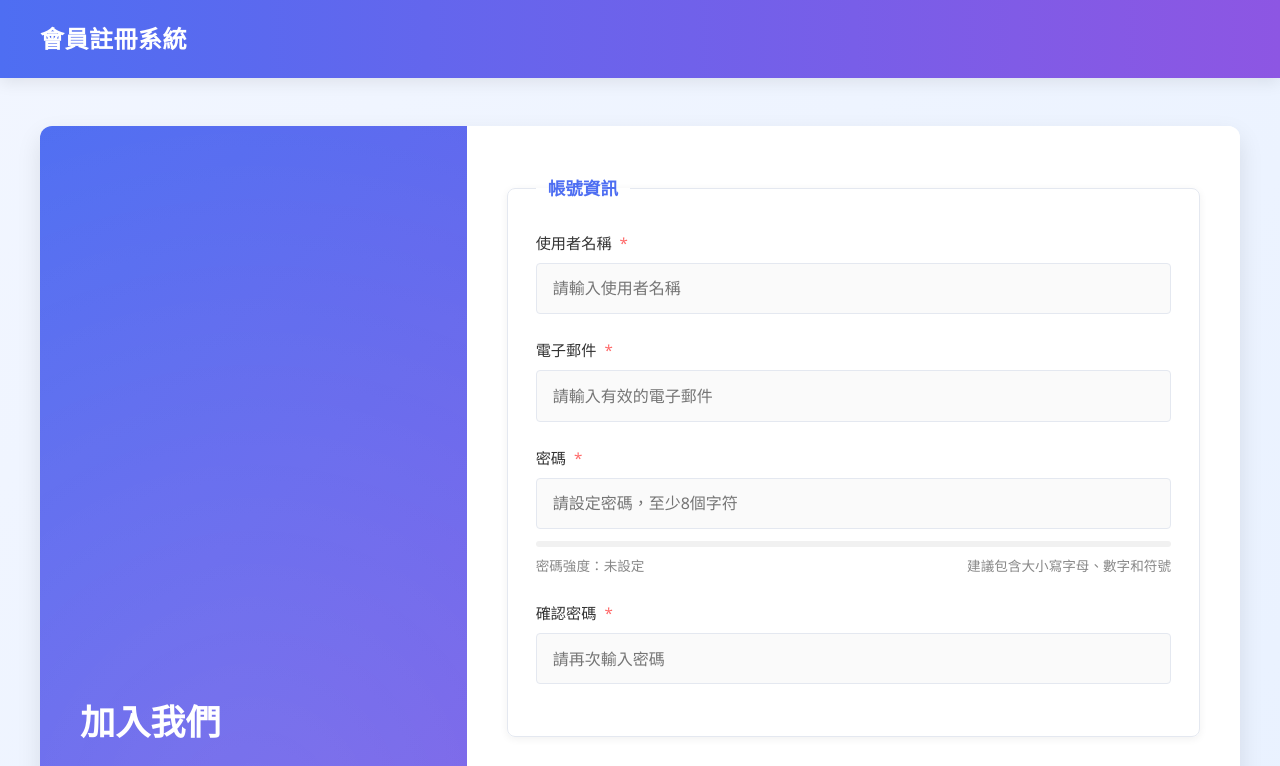
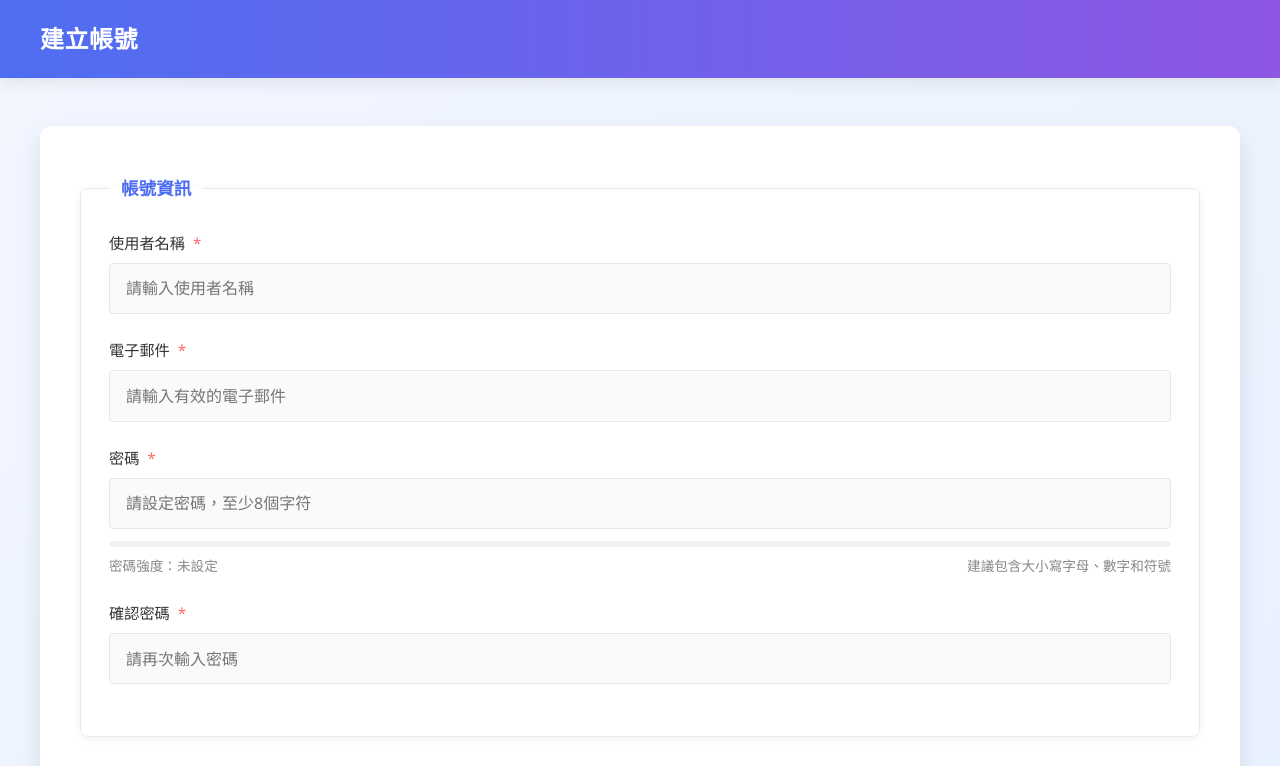
Before and after one commit to Archatom/Archatom.github.io, a plain HTML site: page index.html in a window 1280 px wide. Shown: the top 766 px of the page. Drawn offline with Linux system fonts and the light colour scheme.

Commit message:
change tilte

```diff
--- a/index.html
+++ b/index.html
@@ -11,16 +11,16 @@
 
 <body>
     <nav>
-        <h1>會員註冊系統</h1>
+        <h1>建立帳號</h1>
     </nav>
 
     <main>
         <div class="form-container">
-            <section class="info-section">
+            <!-- <section class="info-section">
                 <h2>加入我們</h2>
                 <p>歡迎註冊成為我們的會員！完成註冊後，您將獲得專屬優惠和個性化服務體驗。</p>
                 <p>我們致力於為您提供安全、便捷的使用環境，所有個人資料都將受到嚴格保密。</p>
-            </section>
+            </section> -->
 
             <section class="form-section">
                 <form id="registrationForm" novalidate>
@@ -117,10 +117,10 @@
             </section>
         </div>
     </main>
-
+    <!--
     <footer>
         <p>© 2025 會員註冊系統 | 隱私政策 | 使用條款</p>
-    </footer>
+    </footer> -->
 
     <script>
         // 密碼強度檢測功能
```
